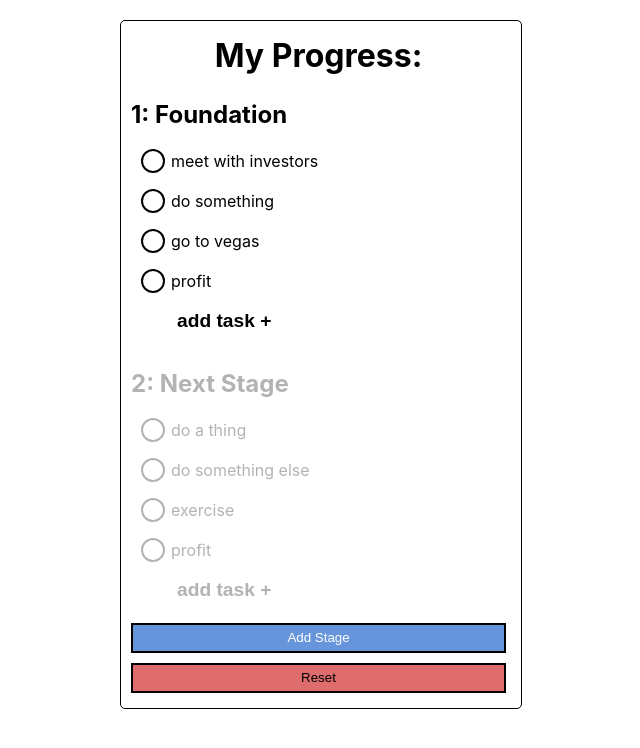
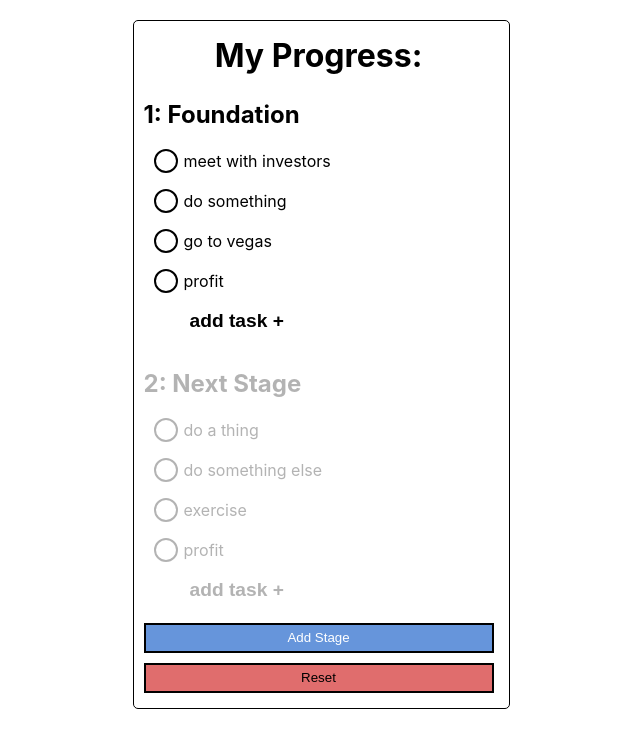
Before and after one commit to SeanHochman/roadMap, a React (Create React App) app: page / in a window 1280 px wide. Shown: the top 748 px of the page, without its empty margins (319-959 px from the left). Built offline with nearby package versions, Linux system fonts and the light colour scheme; the HTML template or start-up script is replaced by a standard one.

Commit message:
feat: add margins

```diff
--- a/public/index.html
+++ b/public/index.html
@@ -15,6 +15,5 @@
   <body>
     <noscript>You need to enable JavaScript to run this app.</noscript>
     <div id="root"></div>
-
   </body>
 </html>
--- a/src/components/StageList/styled.tsx
+++ b/src/components/StageList/styled.tsx
@@ -5,7 +5,7 @@ export const StageListWrapper = styled.div`
   flex-direction: column;
   justify-content: center;
   margin: 20px auto;
-  width: 375px;
+  max-width: 350px;
   border: 1px solid black;
   border-radius: 5px;
   padding: 10px 15px 10px 10px;
--- a/src/index.css
+++ b/src/index.css
@@ -1,5 +1,5 @@
 body {
-  margin: 0;
+  margin: 10px;
   font-family: -apple-system, BlinkMacSystemFont, 'Segoe UI', 'Roboto', 'Oxygen',
     'Ubuntu', 'Cantarell', 'Fira Sans', 'Droid Sans', 'Helvetica Neue',
     sans-serif;
```
